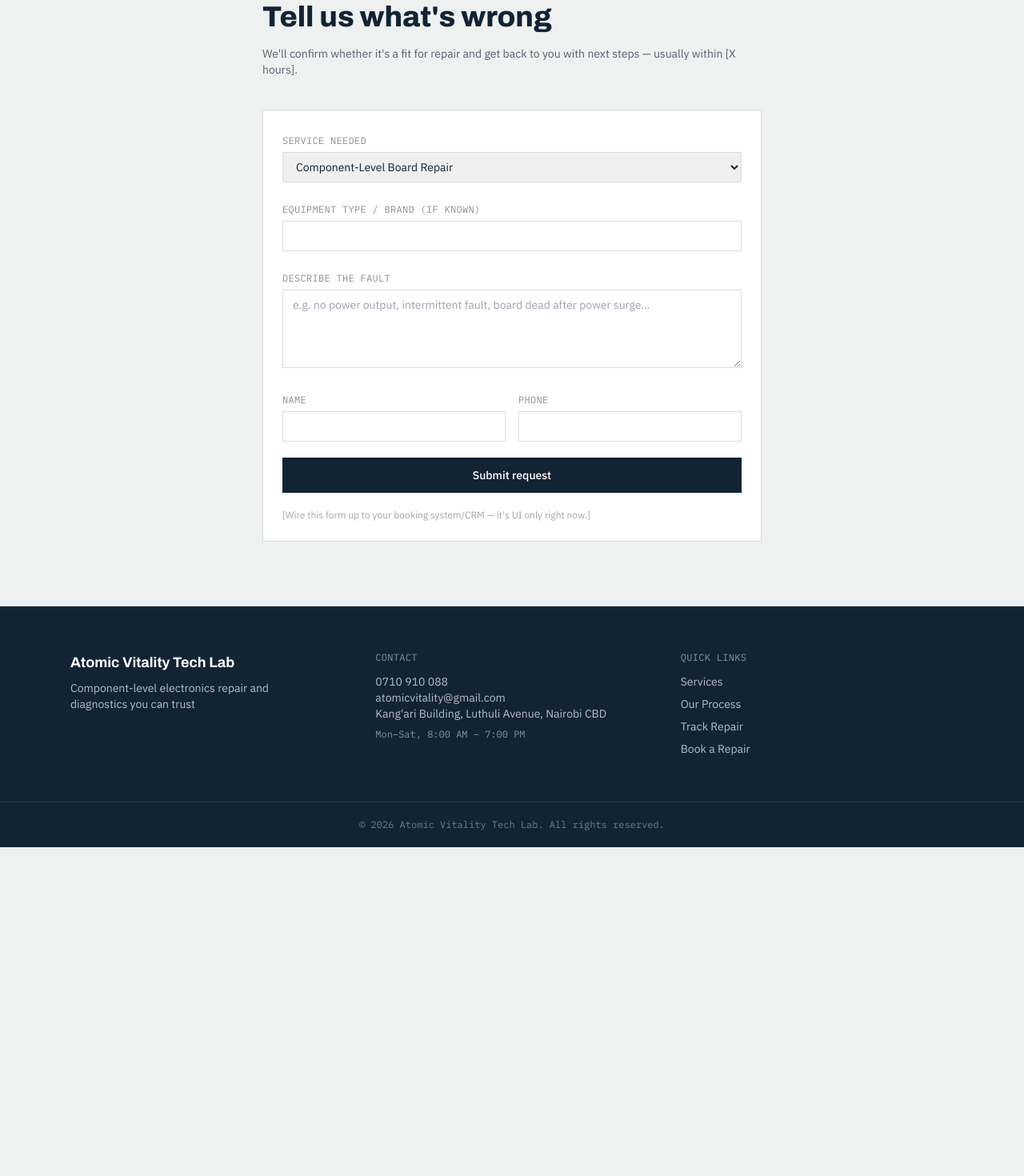
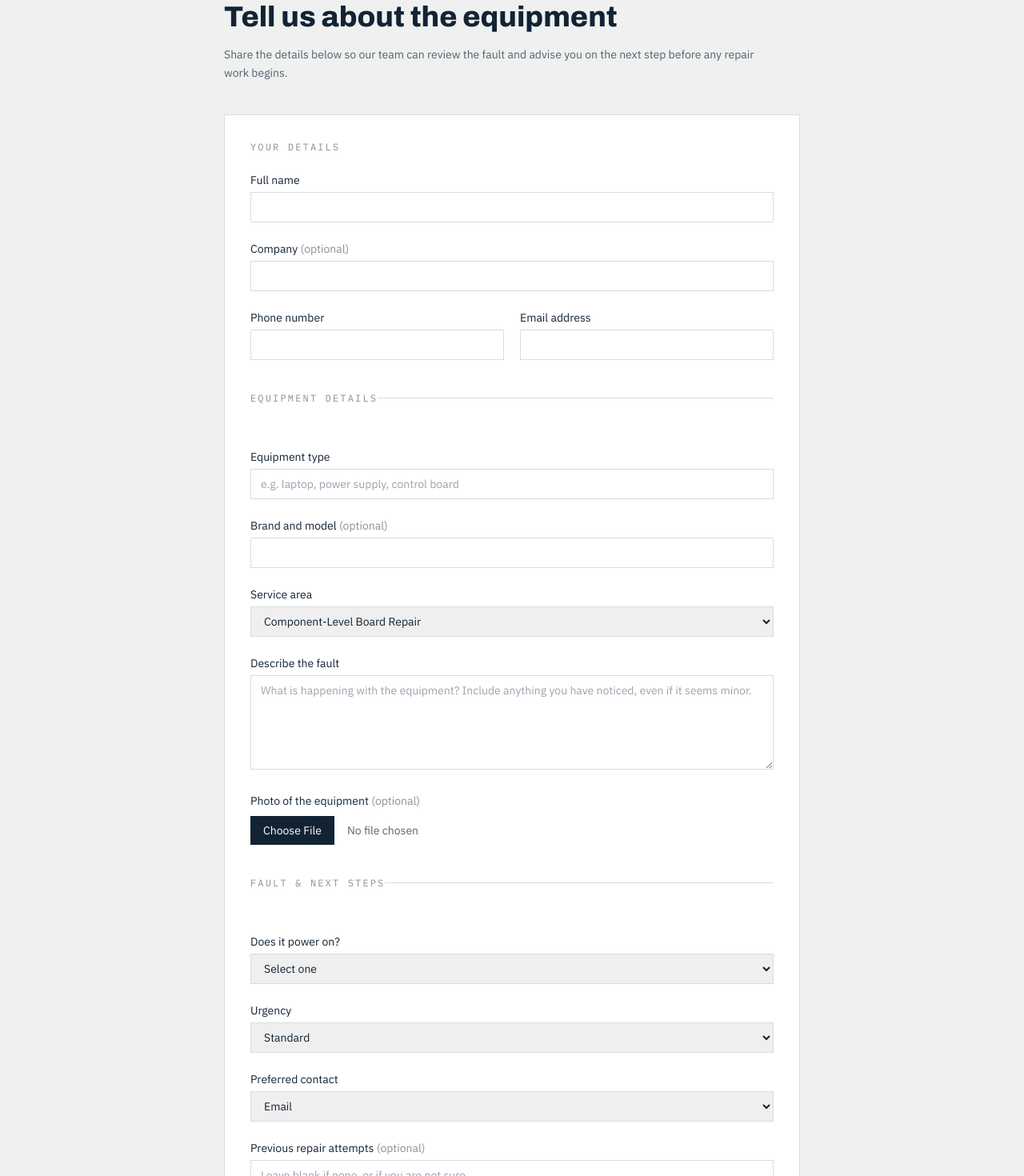
Before and after one commit to sgnjoroge254/appliance-repair-website, a Next.js app: page /book-repair in a window 1280 px wide. Shown: the part 180-1650 px from the top of the page at 80% size. Before the commit the page ends 1239 px from the top, so only its background shows below. Built offline with nearby package versions, Linux system fonts and the light colour scheme.

Commit message:
Match assessment request form structure
Add grouped customer, equipment, fault, photo upload, urgency, and contact fields to the repair assessment form.

```diff
--- a/app/book-repair/page.tsx
+++ b/app/book-repair/page.tsx
@@ -1,48 +1,108 @@
 import { services } from "@/lib/services";
+
+const fieldClassName = "mt-1 w-full border border-steelline px-3 py-2 font-body text-sm";
 
 export default function BookRepairPage() {
   return (
-    <section className="mx-auto max-w-2xl px-6 py-20">
-      <p className="font-mono text-xs uppercase tracking-wide text-ink/50">Book a repair</p>
+    <section className="mx-auto max-w-3xl px-6 py-20">
+      <p className="font-mono text-xs uppercase tracking-wide text-ink/50">Request an assessment</p>
       <h1 className="mt-3 font-head text-3xl font-extrabold text-ink sm:text-4xl">
-        Tell us what's wrong
+        Tell us about the equipment
       </h1>
-      <p className="mt-4 font-body text-sm text-ink/70">
-        We'll confirm whether it's a fit for repair and get back to you with next steps — usually within [X hours].
+      <p className="mt-4 max-w-2xl font-body text-sm leading-relaxed text-ink/70">
+        Share the details below so our team can review the fault and advise you on the next step before any repair work begins.
       </p>
 
-      <form className="mt-10 space-y-5 border border-steelline bg-white p-6">
+      <form className="mt-10 space-y-10 border border-steelline bg-white p-6 sm:p-8" encType="multipart/form-data">
+        <fieldset className="space-y-5">
+          <legend className="font-mono text-xs uppercase tracking-[0.18em] text-ink/50">Your details</legend>
           <div>
-          <label className="font-mono text-xs uppercase tracking-wide text-ink/50" htmlFor="appliance">Service needed</label>
-          <select id="appliance" name="appliance" className="mt-1 w-full border border-steelline px-3 py-2 font-body text-sm">
-            {services.map((s) => (
-              <option key={s.slug} value={s.slug}>{s.name}</option>
+            <label className="font-body text-sm text-ink" htmlFor="customerName">Full name</label>
+            <input id="customerName" name="customerName" type="text" required className={fieldClassName} />
+          </div>
+          <div>
+            <label className="font-body text-sm text-ink" htmlFor="companyName">Company <span className="text-ink/50">(optional)</span></label>
+            <input id="companyName" name="companyName" type="text" className={fieldClassName} />
+          </div>
+          <div className="grid gap-5 sm:grid-cols-2">
+            <div>
+              <label className="font-body text-sm text-ink" htmlFor="phone">Phone number</label>
+              <input id="phone" name="phone" type="tel" required className={fieldClassName} />
+            </div>
+            <div>
+              <label className="font-body text-sm text-ink" htmlFor="email">Email address</label>
+              <input id="email" name="email" type="email" required className={fieldClassName} />
+            </div>
+          </div>
+        </fieldset>
+
+        <fieldset className="space-y-5 border-t border-steelline pt-8">
+          <legend className="font-mono text-xs uppercase tracking-[0.18em] text-ink/50">Equipment details</legend>
+          <div>
+            <label className="font-body text-sm text-ink" htmlFor="equipmentType">Equipment type</label>
+            <input id="equipmentType" name="equipmentType" type="text" required placeholder="e.g. laptop, power supply, control board" className={fieldClassName} />
+          </div>
+          <div>
+            <label className="font-body text-sm text-ink" htmlFor="brandModel">Brand and model <span className="text-ink/50">(optional)</span></label>
+            <input id="brandModel" name="brandModel" type="text" className={fieldClassName} />
+          </div>
+          <div>
+            <label className="font-body text-sm text-ink" htmlFor="service">Service area</label>
+            <select id="service" name="service" className={fieldClassName}>
+              {services.map((service) => (
+                <option key={service.slug} value={service.slug}>{service.name}</option>
               ))}
-            <option value="other">Other</option>
+              <option value="other">Other / not sure</option>
             </select>
           </div>
           <div>
-          <label className="font-mono text-xs uppercase tracking-wide text-ink/50" htmlFor="brand">Equipment type / brand (if known)</label>
-          <input id="brand" name="brand" type="text" className="mt-1 w-full border border-steelline px-3 py-2 font-body text-sm" />
+            <label className="font-body text-sm text-ink" htmlFor="faultDescription">Describe the fault</label>
+            <textarea id="faultDescription" name="faultDescription" rows={5} required placeholder="What is happening with the equipment? Include anything you have noticed, even if it seems minor." className={fieldClassName} />
           </div>
           <div>
-          <label className="font-mono text-xs uppercase tracking-wide text-ink/50" htmlFor="fault">Describe the fault</label>
-          <textarea id="fault" name="fault" rows={4} className="mt-1 w-full border border-steelline px-3 py-2 font-body text-sm" placeholder="e.g. no power output, intermittent fault, board dead after power surge..." />
+            <label className="font-body text-sm text-ink" htmlFor="image">Photo of the equipment <span className="text-ink/50">(optional)</span></label>
+            <input id="image" name="image" type="file" accept="image/*" className="mt-2 block w-full font-body text-sm text-ink/70 file:mr-4 file:border-0 file:bg-ink file:px-4 file:py-2 file:font-body file:text-sm file:text-white hover:file:bg-amber hover:file:text-ink" />
           </div>
-        <div className="grid grid-cols-2 gap-4">
+        </fieldset>
+
+        <fieldset className="space-y-5 border-t border-steelline pt-8">
+          <legend className="font-mono text-xs uppercase tracking-[0.18em] text-ink/50">Fault & next steps</legend>
           <div>
-            <label className="font-mono text-xs uppercase tracking-wide text-ink/50" htmlFor="fname">Name</label>
-            <input id="fname" name="fname" type="text" className="mt-1 w-full border border-steelline px-3 py-2 font-body text-sm" />
+            <label className="font-body text-sm text-ink" htmlFor="powersOn">Does it power on?</label>
+            <select id="powersOn" name="powersOn" className={fieldClassName} defaultValue="">
+              <option value="" disabled>Select one</option>
+              <option value="yes">Yes</option>
+              <option value="no">No</option>
+              <option value="not-sure">Not sure</option>
+            </select>
           </div>
           <div>
-            <label className="font-mono text-xs uppercase tracking-wide text-ink/50" htmlFor="fphone">Phone</label>
-            <input id="fphone" name="fphone" type="tel" className="mt-1 w-full border border-steelline px-3 py-2 font-body text-sm" />
+            <label className="font-body text-sm text-ink" htmlFor="urgency">Urgency</label>
+            <select id="urgency" name="urgency" className={fieldClassName} defaultValue="standard">
+              <option value="standard">Standard</option>
+              <option value="urgent">Urgent</option>
+            </select>
           </div>
+          <div>
+            <label className="font-body text-sm text-ink" htmlFor="preferredContactMethod">Preferred contact</label>
+            <select id="preferredContactMethod" name="preferredContactMethod" className={fieldClassName} defaultValue="email">
+              <option value="email">Email</option>
+              <option value="phone">Phone</option>
+              <option value="whatsapp">WhatsApp</option>
+            </select>
           </div>
+          <div>
+            <label className="font-body text-sm text-ink" htmlFor="previousRepairAttempts">Previous repair attempts <span className="text-ink/50">(optional)</span></label>
+            <textarea id="previousRepairAttempts" name="previousRepairAttempts" rows={4} placeholder="Leave blank if none, or if you are not sure." className={fieldClassName} />
+          </div>
+        </fieldset>
+
         <button type="submit" className="w-full bg-ink px-6 py-3 font-body text-sm font-medium text-white hover:bg-amber hover:text-ink">
-          Submit request
+          Request Assessment
         </button>
-        <p className="font-body text-xs text-ink/40">[Wire this form up to your booking system/CRM — it's UI only right now.]</p>
+        <p className="font-body text-xs leading-relaxed text-ink/40">
+          Used only to review and respond to this request. The form is currently a UI placeholder and is not connected to a submission service.
+        </p>
       </form>
     </section>
   );
```
Lines whose indentation alone changed are shown as unchanged.
